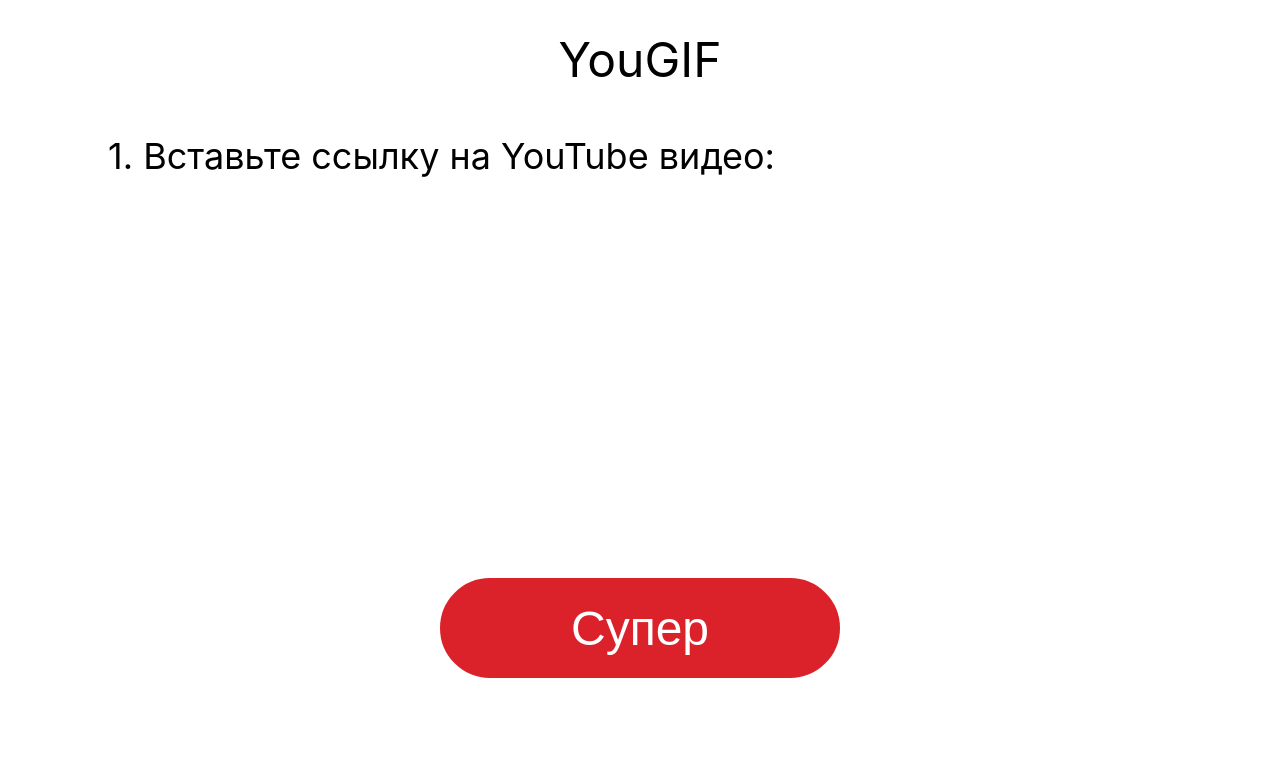
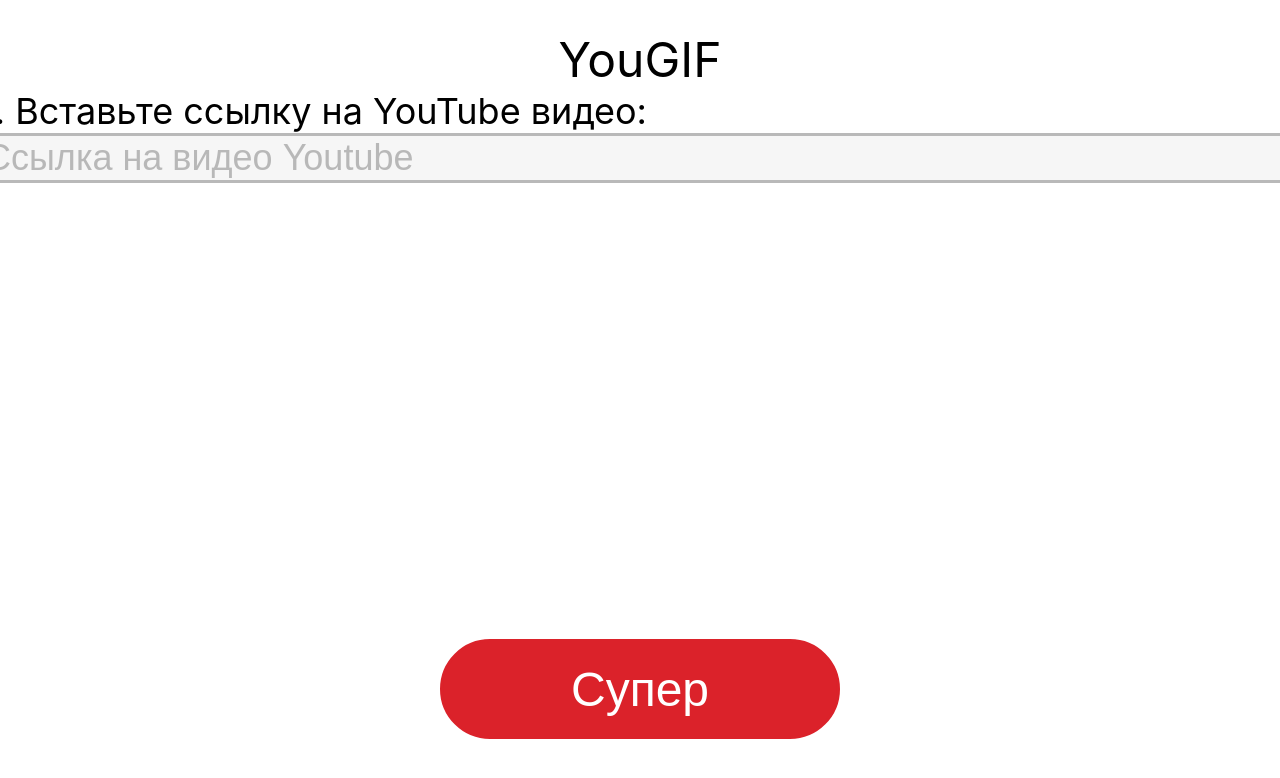
Before and after one commit to timatifey/yougif, a Next.js app in the folder frontend/: page / in a window 1280 px wide. Both pictures are taken after a click on the button "Поехали!". Shown: the top 778 px of the page. Built offline with nearby package versions, Linux system fonts and the light colour scheme.

Commit message:
#1: Добавлено первое поле

```diff
--- /dev/null
+++ b/frontend/src/app/form-data/formDataSlice.ts
@@ -0,0 +1,25 @@
+import {createSlice, PayloadAction} from "@reduxjs/toolkit";
+import {Duration} from "../../../types/duration";
+
+export interface formDataState {
+    link: string;
+    duration: Duration;
+}
+
+const initialState: formDataState = {
+    link: '',
+    duration: { start: 0, end: 0 },
+}
+
+export const formDataSlice = createSlice({
+    name: 'form-data',
+    initialState,
+    reducers: {
+        setLink: (state, action: PayloadAction<string>) => { state.link = action.payload; },
+        setDuration: (state, action: PayloadAction<Duration>) => { state.duration = action.payload; },
+        resetState: (state) => { state = initialState; }
+    }
+});
+
+export const { setLink, setDuration, resetState } = formDataSlice.actions;
+export const FormDataReducer = formDataSlice.reducer;
--- a/frontend/src/app/rootReducer.ts
+++ b/frontend/src/app/rootReducer.ts
@@ -1,8 +1,10 @@
 import { combineReducers } from "@reduxjs/toolkit";
 import { StageReducer } from "./stage/stageSlise";
+import {FormDataReducer} from "./form-data/formDataSlice";
 
 export const rootReducer = combineReducers({
     stage: StageReducer,
+    formData: FormDataReducer,
 });
 
 export type RootState = ReturnType<typeof rootReducer>;
--- /dev/null
+++ b/frontend/src/components/link-form/index.tsx
@@ -0,0 +1,39 @@
+import {ChangeEvent, FormEvent, useState} from 'react';
+import {useDispatch} from "react-redux";
+import {setLink} from "../../app/form-data/formDataSlice";
+import styles from "./link-form.module.scss";
+import {incrementStage} from "../../app/stage/stageSlise";
+
+function LinkForm() {
+    const [value, setValue] = useState<string>('Ссылка на видео Youtube');
+    const dispatch = useDispatch();
+
+    function handleChange(e: ChangeEvent<HTMLInputElement>) {
+        setValue((e.target as HTMLInputElement).value);
+    }
+
+    function handleSubmit(e: FormEvent) {
+        if (value) {
+            dispatch(setLink(value));
+            dispatch(incrementStage());
+            e.preventDefault();
+        }
+    }
+
+    return (
+        <form className={styles.form} onSubmit={handleSubmit}>
+            <label className={styles.form__label}>
+                1. Вставьте ссылку на YouTube видео:
+                <input className={styles.form__input} type="text" value={value} onChange={handleChange}/>
+            </label>
+            <button className={styles.form__button}
+                    type="button"
+                    onSubmit={handleSubmit}
+                    onClick={handleSubmit}>
+                Супер
+            </button>
+        </form>
+    );
+}
+
+export default LinkForm;
--- /dev/null
+++ b/frontend/src/components/link-form/link-form.module.scss
@@ -0,0 +1,40 @@
+@import "styles/colors.scss";
+
+.form {
+  display: flex;
+  flex-direction: column;
+  align-items: center;
+  justify-content: space-between;
+  width: 1320px;
+  height: 650px;
+
+  &__label {
+    display: flex;
+    flex-direction: column;
+    justify-content: space-between;
+    width: 100%;
+    height: 110px;
+    color: $clr_text;
+    font-size: 36px;
+  }
+
+  &__input {
+    width: 100%;
+    font-size: 36px;
+    text-align: start;
+    border: 3px solid rgb(0, 0, 0, 25%);
+    background-color: rgb(217, 217, 217, 25%);
+    color: rgb(0, 0, 0, 25%);
+    margin-bottom: 380px;
+  }
+
+  &__button {
+    width: 400px;
+    height: 100px;
+    font-size: 48px;
+    background-color: $clr_red;
+    color: $clr_background;
+    border: 3px solid $clr_red;
+    border-radius: 50px;
+  }
+}
--- a/frontend/src/views/first-stage/first-stage-view.module.scss
+++ b/frontend/src/views/first-stage/first-stage-view.module.scss
@@ -6,12 +6,4 @@
   flex-direction: column;
   align-items: center;
   margin: 30px 0 60px 0;
-
-  &__text {
-    font-size: 36px;
-    text-align: center;
-    display: flex;
-    align-self: start;
-    margin: 45px 108px 400px;
-  }
 }
--- a/frontend/src/views/first-stage/index.tsx
+++ b/frontend/src/views/first-stage/index.tsx
@@ -1,13 +1,12 @@
 import styles from "./first-stage-view.module.scss";
-import SubmitButton, {SubmitButtonActions} from "../../components/submit-button";
 import Header from "../../components/header";
+import LinkForm from "../../components/link-form";
 
 function FirstStageView() {
     return (
         <div className={styles.first_stage_page}>
             <Header />
-            <div className={styles.first_stage_page__text}>1. Вставьте ссылку на YouTube видео:</div>
-            <SubmitButton title={"Супер"} action={SubmitButtonActions.NEXT_STAGE} />
+            <LinkForm />
         </div>
     );
 }
--- /dev/null
+++ b/frontend/types/duration.ts
@@ -0,0 +1,4 @@
+export type Duration =  {
+    start: number;
+    end: number;
+}
```
